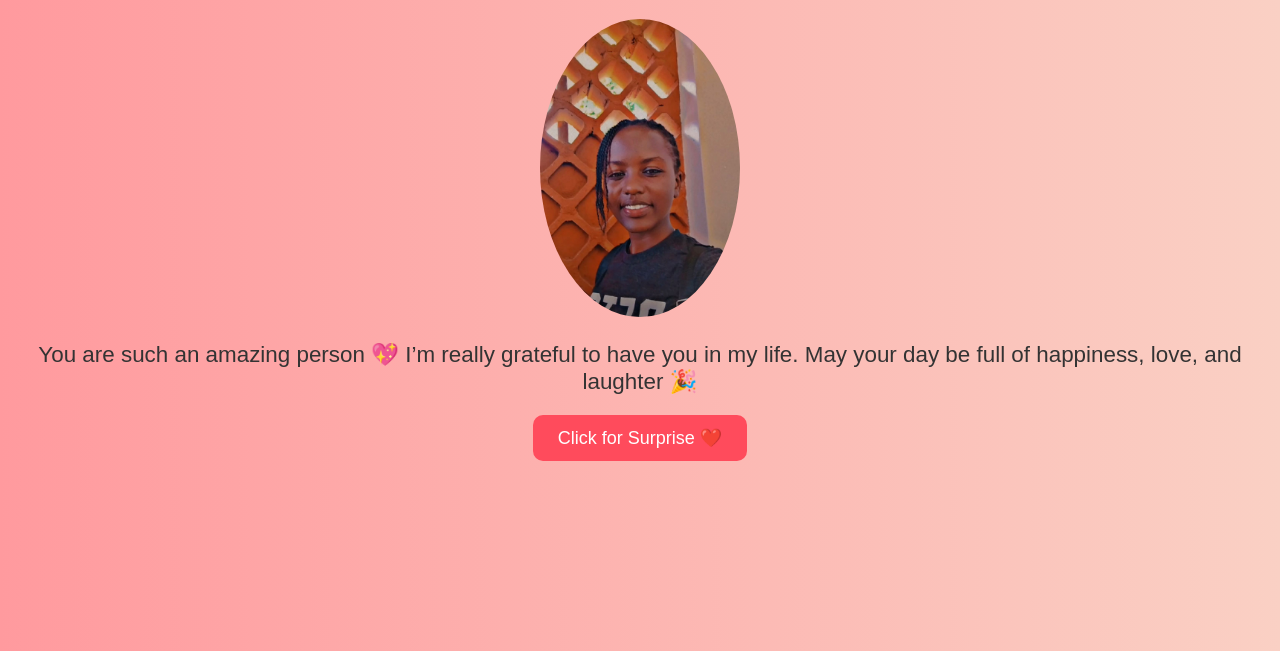
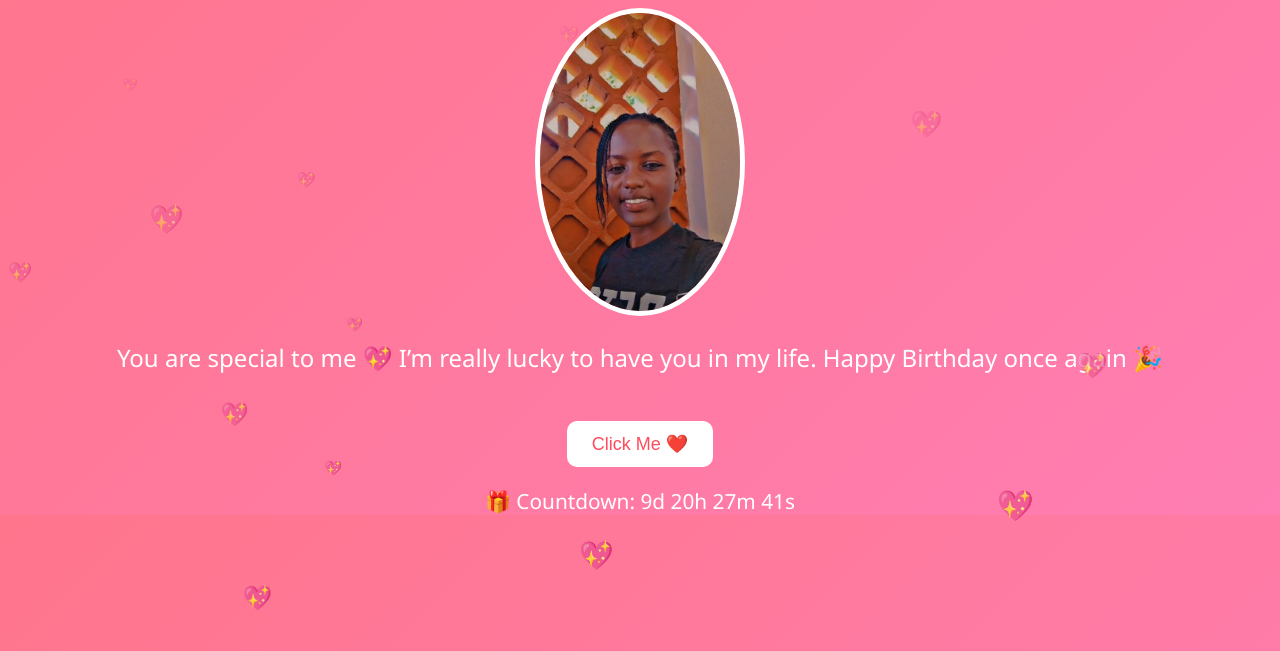
Before and after one commit to SamGat254/jackline-birthday-, a plain HTML site: page index.html in a window 1280 px wide. Shown: the part 149-800 px from the top of the page. Drawn offline with Linux system fonts and the light colour scheme.

Commit message:
Add files via upload

```diff
--- a/index.html
+++ b/index.html
@@ -2,38 +2,68 @@
 <html>
 <head>
     <title>Happy Birthday Jackline 🎉</title>
+
     <style>
         body {
-            background: linear-gradient(to right, #ff9a9e, #fad0c4);
+            margin: 0;
+            padding: 0;
             text-align: center;
-            font-family: Arial, sans-serif;
-            color: #333;
+            font-family: 'Segoe UI', sans-serif;
+            background: linear-gradient(135deg, #ff758c, #ff7eb3);
+            color: white;
+            overflow-x: hidden;
         }
 
         h1 {
-            margin-top: 60px;
+            margin-top: 40px;
             font-size: 3em;
-        }
-
-        p {
-            font-size: 1.4em;
-            margin: 20px;
         }
 
         img {
             width: 200px;
             border-radius: 50%;
             margin-top: 20px;
+            border: 5px solid white;
+        }
+
+        #typing {
+            font-size: 1.5em;
+            margin: 20px;
+            min-height: 60px;
         }
 
         button {
             padding: 12px 25px;
             font-size: 18px;
             border: none;
-            background: #ff4b5c;
-            color: white;
+            background: white;
+            color: #ff4b5c;
             border-radius: 10px;
             cursor: pointer;
+        }
+
+        #countdown {
+            font-size: 1.3em;
+            margin-top: 20px;
+        }
+
+        /* Floating hearts */
+        .heart {
+            position: fixed;
+            bottom: -10px;
+            font-size: 20px;
+            animation: floatUp 5s linear infinite;
+        }
+
+        @keyframes floatUp {
+            0% {
+                transform: translateY(0);
+                opacity: 1;
+            }
+            100% {
+                transform: translateY(-100vh);
+                opacity: 0;
+            }
         }
     </style>
 </head>
@@ -42,24 +72,72 @@
 
     <h1>🎉 Happy Birthday Jackline 🎂</h1>
 
-    <img src="jackline.jpg" alt="Jackline">
+    <img src="jackline.jpg">
 
-    <p>
-        You are such an amazing person 💖
-        I’m really grateful to have you in my life.
-        May your day be full of happiness, love, and laughter 🎉
-    </p>
+    <div id="typing"></div>
 
-    <button onclick="showMessage()">Click for Surprise ❤️</button>
+    <button onclick="showLove()">Click Me ❤️</button>
 
-    <p id="message"></p>
+    <p id="love"></p>
 
-    <script>
-        function showMessage() {
-            document.getElementById("message").innerHTML =
-            "You mean a lot to me 💕 Never forget that 😊";
+    <div id="countdown"></div>
+
+<script>
+    // 💌 Typing Effect
+    const message = "You are special to me 💖 I’m really lucky to have you in my life. Happy Birthday once again 🎉";
+    let index = 0;
+
+    function typeEffect() {
+        if (index < message.length) {
+            document.getElementById("typing").innerHTML += message.charAt(index);
+            index++;
+            setTimeout(typeEffect, 50);
         }
-    </script>
+    }
+
+    typeEffect();
+
+    // ❤️ Button Message
+    function showLove() {
+        document.getElementById("love").innerHTML = "You mean a lot to me 💕😊";
+    }
+
+    // 🎁 Countdown Timer (SET HER BIRTHDAY DATE HERE)
+    const birthday = new Date("April 5, 2026 00:00:00")
+
+    setInterval(function() {
+        const now = new Date().getTime();
+        const distance = birthday - now;
+
+        const days = Math.floor(distance / (1000 * 60 * 60 * 24));
+        const hours = Math.floor((distance % (1000 * 60 * 60 * 24)) / (1000 * 60 * 60));
+        const minutes = Math.floor((distance % (1000 * 60 * 60)) / (1000 * 60));
+        const seconds = Math.floor((distance % (1000 * 60)) / 1000);
+
+        document.getElementById("countdown").innerHTML =
+        "🎁 Countdown: " + days + "d " + hours + "h "
+        + minutes + "m " + seconds + "s";
+
+    }, 1000);
+
+    // 💖 Floating Hearts Generator
+    function createHeart() {
+        const heart = document.createElement("div");
+        heart.classList.add("heart");
+        heart.innerHTML = "💖";
+
+        heart.style.left = Math.random() * 100 + "vw";
+        heart.style.fontSize = (Math.random() * 20 + 10) + "px";
+
+        document.body.appendChild(heart);
+
+        setTimeout(() => {
+            heart.remove();
+        }, 5000);
+    }
+
+    setInterval(createHeart, 300);
+</script>
 
 </body>
 </html>
```
